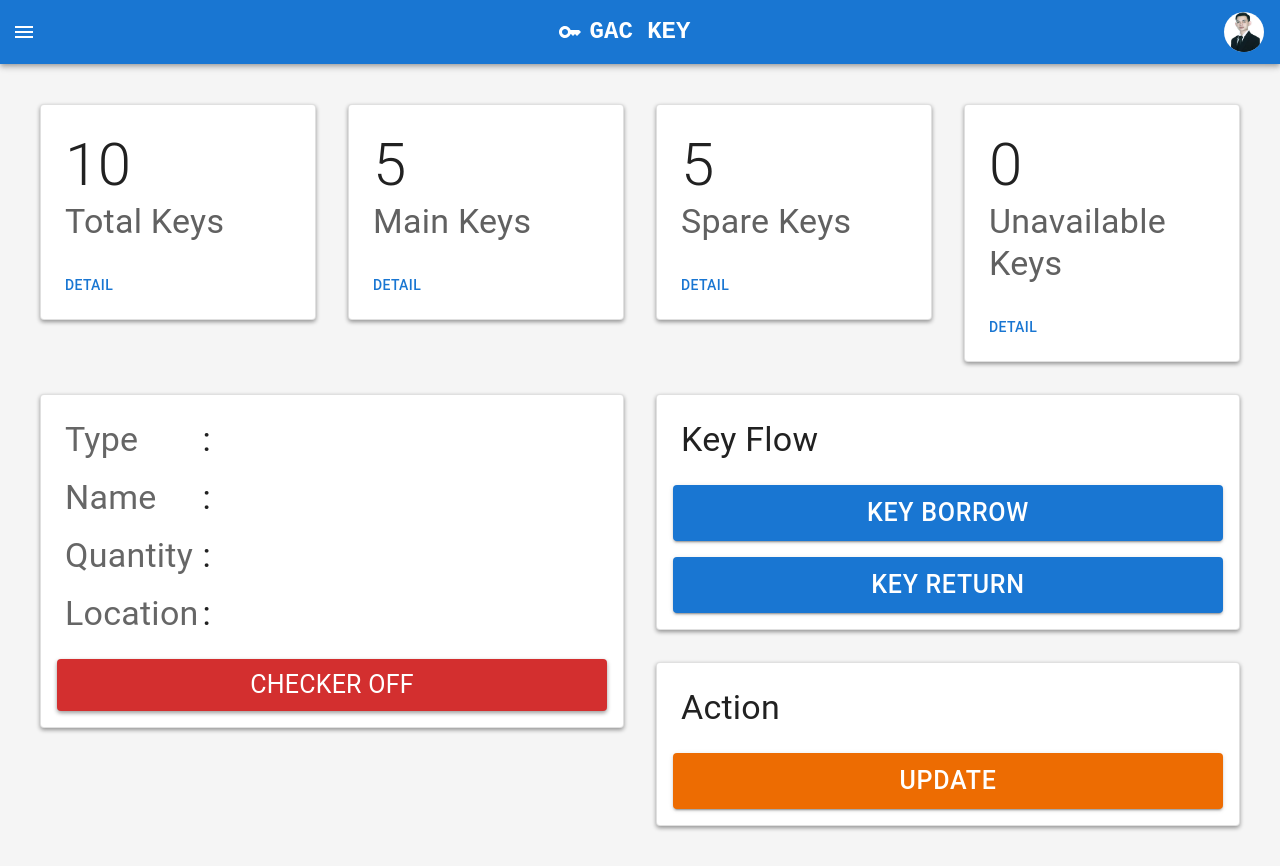
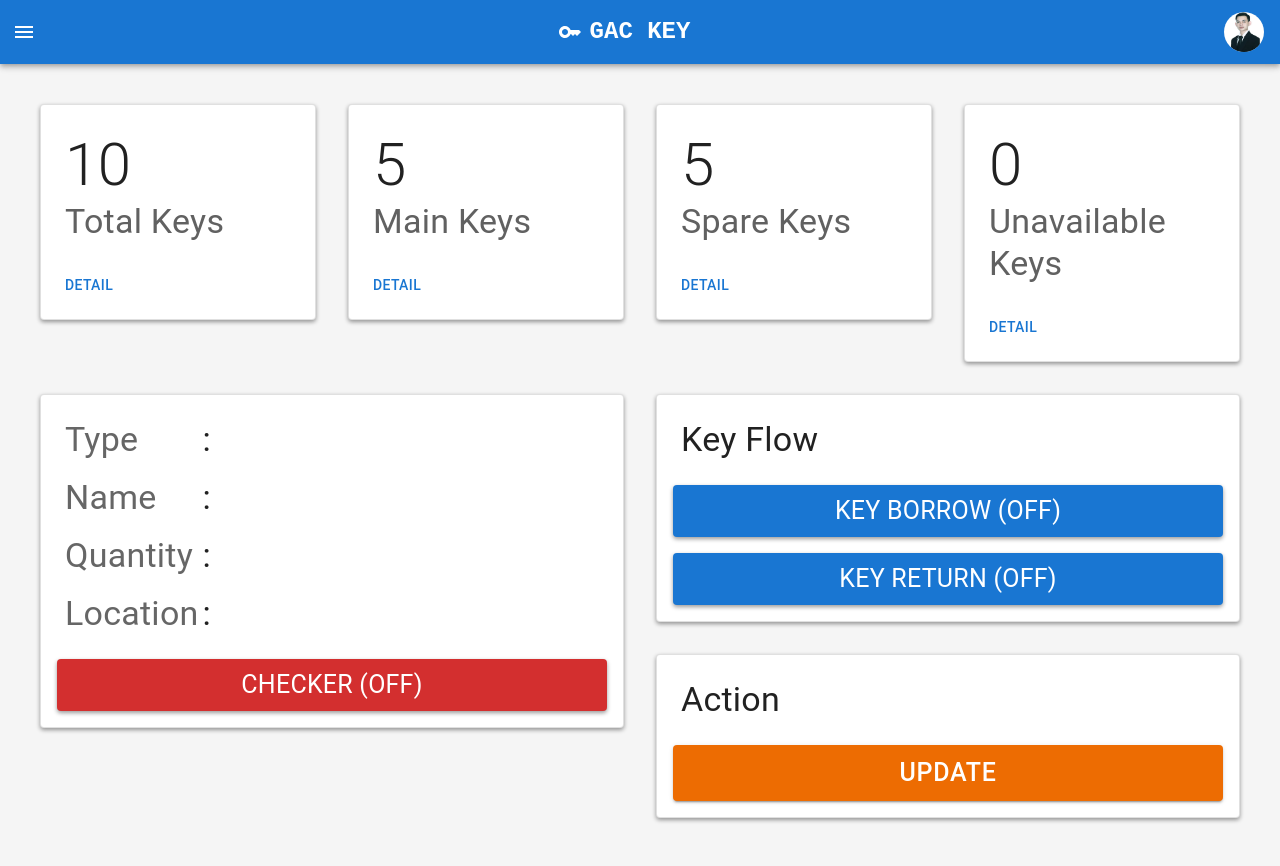
Before and after one commit to bimabca23/gac-key, a React (Create React App) app: page / in a window 1280 px wide. Built offline with nearby package versions, Linux system fonts and the light colour scheme.

Commit message:
Update action box logic

```diff
--- a/src/App.tsx
+++ b/src/App.tsx
@@ -1,5 +1,5 @@
 import Navbar from "./components/Navbar";
-import Dashboard from "./pages/Dash";
+import Dashboard from "./pages/Dashboard";
 import "./styles.css";
 
 export default function App() {
--- a/src/components/ActionBox.tsx
+++ b/src/components/ActionBox.tsx
@@ -1,12 +1,73 @@
-import { Button } from "@mui/material";
+import { Button, FormLabel, TextField, colors } from "@mui/material";
 import Box from "@mui/material/Box";
 import Card from "@mui/material/Card";
 import CardActions from "@mui/material/CardActions";
 import CardContent from "@mui/material/CardContent";
 import Typography from "@mui/material/Typography";
-import { Fragment } from "react";
+import { ChangeEvent, Fragment, KeyboardEvent, useState } from "react";
+import { Key } from "../types/key/Key";
 
-export default function ActionBox() {
+export interface Props {
+  keyList: Key[];
+  setKeyList(keyList: Key[]): void;
+}
+
+export default function ActionBox(props: Props) {
+  const [borrow, setBorrow] = useState<boolean>(false);
+  const [rfidBorrow, setRfidBorrow] = useState<string>("");
+  const [return_, setReturn] = useState<boolean>(false);
+  const [rfidReturn, setRfidReturn] = useState<string>("");
+
+  const borrowKey = (rfid: string): void => {
+    props.setKeyList(
+      props.keyList.map((key) =>
+        key.rfid === rfid ? { ...key, status: "Not Available" } : key
+      )
+    );
+  };
+
+  const onChangeBorrow = (
+    e: ChangeEvent<HTMLInputElement | HTMLTextAreaElement>
+  ): void => {
+    setRfidBorrow(e.target.value);
+  };
+
+  const onKeyDownBorrow = (e: KeyboardEvent<HTMLDivElement>): void => {
+    if (e.key === "Enter") {
+      borrowKey(rfidBorrow);
+      setRfidBorrow("");
+    }
+  };
+
+  const onFocusBorrow = (): void => setBorrow(true);
+
+  const onBlurBorrow = (): void => setBorrow(false);
+
+  const returnKey = (rfid: string): void => {
+    props.setKeyList(
+      props.keyList.map((key) =>
+        key.rfid === rfid ? { ...key, status: "Available" } : key
+      )
+    );
+  };
+
+  const onChangeReturn = (
+    e: ChangeEvent<HTMLInputElement | HTMLTextAreaElement>
+  ): void => {
+    setRfidReturn(e.target.value);
+  };
+
+  const onKeyDownReturn = (e: KeyboardEvent<HTMLDivElement>): void => {
+    if (e.key === "Enter") {
+      returnKey(rfidReturn);
+      setRfidReturn("");
+    }
+  };
+
+  const onFocusReturn = (): void => setReturn(true);
+
+  const onBlurReturn = (): void => setReturn(false);
+
   return (
     <Box minWidth={275} width="100%">
       <Card
@@ -18,28 +79,80 @@ export default function ActionBox() {
             <Typography variant="h4">Key Flow</Typography>
           </CardContent>
           <CardActions>
-            <Button
+            <FormLabel
+              htmlFor="rfid-borrow"
               sx={{
                 width: "100%",
                 fontSize: 25,
+                backgroundColor: borrow ? colors.green[700] : colors.blue[700],
+                py: 1,
+                borderRadius: 1,
+                textAlign: "center",
+                color: "white",
+                cursor: "pointer",
+                boxShadow: "0px 2px 4px rgba(0,0,0,0.4)",
+                animation: borrow ? "ping 1s infinite" : "none",
+                "@keyframes ping": {
+                  "0%": { transform: "scale(1)", opacity: 1 },
+                  "50%": { transform: "scale(1.01)", opacity: 0.75 },
+                  "100%": { transform: "scale(1)", opacity: 1 },
+                },
               }}
-              variant="contained"
-              color="primary"
+              onClick={() => setBorrow(!borrow)}
             >
-              Key Borrow
-            </Button>
+              KEY BORROW ({borrow ? "ON" : "OFF"})
+            </FormLabel>
+            <TextField
+              value={rfidBorrow}
+              id="rfid-borrow"
+              size="small"
+              onChange={onChangeBorrow}
+              onKeyDown={onKeyDownBorrow}
+              onFocus={onFocusBorrow}
+              onBlur={onBlurBorrow}
+              sx={{
+                position: "absolute",
+                left: -1000,
+              }}
+            />
           </CardActions>
           <CardActions>
-            <Button
+            <FormLabel
+              htmlFor="rfid-return"
               sx={{
                 width: "100%",
                 fontSize: 25,
+                backgroundColor: return_ ? colors.green[700] : colors.blue[700],
+                py: 1,
+                borderRadius: 1,
+                textAlign: "center",
+                color: "white",
+                cursor: "pointer",
+                boxShadow: "0px 2px 4px rgba(0,0,0,0.4)",
+                animation: return_ ? "ping 1s infinite" : "none",
+                "@keyframes ping": {
+                  "0%": { transform: "scale(1)", opacity: 1 },
+                  "50%": { transform: "scale(1.01)", opacity: 0.75 },
+                  "100%": { transform: "scale(1)", opacity: 1 },
+                },
               }}
-              variant="contained"
-              color="primary"
+              onClick={() => setReturn(!return_)}
             >
-              Key Return
-            </Button>
+              KEY RETURN ({return_ ? "ON" : "OFF"})
+            </FormLabel>
+            <TextField
+              value={rfidReturn}
+              id="rfid-return"
+              size="small"
+              onChange={onChangeReturn}
+              onKeyDown={onKeyDownReturn}
+              onFocus={onFocusReturn}
+              onBlur={onBlurReturn}
+              sx={{
+                position: "absolute",
+                left: -1000,
+              }}
+            />
           </CardActions>
         </Fragment>
       </Card>
--- a/src/components/KeyCheck.tsx
+++ b/src/components/KeyCheck.tsx
@@ -121,7 +121,7 @@ export default function KeyCheck(props: Props) {
           </CardContent>
           <CardActions>
             <FormLabel
-              htmlFor="rfid-field"
+              htmlFor="rfid-check"
               sx={{
                 width: "100%",
                 fontSize: 25,
@@ -141,11 +141,11 @@ export default function KeyCheck(props: Props) {
               }}
               onClick={() => setCheck(!check)}
             >
-              {check ? "CHECKER ON" : "CHECKER OFF"}
+              CHECKER ({check ? "ON" : "OFF"})
             </FormLabel>
             <TextField
               value={rfid}
-              id="rfid-field"
+              id="rfid-check"
               size="small"
               onChange={onChange}
               onKeyDown={onKeyDown}
--- a/src/components/KeyTable.tsx
+++ b/src/components/KeyTable.tsx
@@ -16,14 +16,25 @@ export default function KeyTable(props: Props) {
     <TableContainer component={Paper}>
       <Table sx={{ minWidth: 650 }} aria-label="simple table">
         <TableHead>
-          <TableRow sx={{ "& > *": { fontWeight: "bold" } }}>
-            <TableCell align="center">#</TableCell>
-            <TableCell align="center">RFID</TableCell>
-            <TableCell align="center">Type</TableCell>
-            <TableCell align="center">Name</TableCell>
-            <TableCell align="center">Quantity</TableCell>
-            <TableCell align="center">Location</TableCell>
-            <TableCell align="center">Status</TableCell>
+          <TableRow>
+            <TableCell align="center" sx={{ fontWeight: "bold" }}>
+              #
+            </TableCell>
+            <TableCell align="center" sx={{ fontWeight: "bold" }}>
+              RFID
+            </TableCell>
+            <TableCell align="center" sx={{ fontWeight: "bold" }}>
+              Type
+            </TableCell>
+            <TableCell align="center" sx={{ fontWeight: "bold" }}>
+              Name
+            </TableCell>
+            <TableCell align="center" sx={{ fontWeight: "bold" }}>
+              Quantity
+            </TableCell>
+            <TableCell align="center" sx={{ fontWeight: "bold" }}>
+              Location
+            </TableCell>
           </TableRow>
         </TableHead>
         {props.keyList.length ? (
@@ -39,7 +50,6 @@ export default function KeyTable(props: Props) {
                 <TableCell align="center">{key.name}</TableCell>
                 <TableCell align="center">{key.quantity} Pcs</TableCell>
                 <TableCell align="center">{key.location}</TableCell>
-                <TableCell align="center">{key.status}</TableCell>
               </TableRow>
             ))}
           </TableBody>
@@ -48,7 +58,7 @@ export default function KeyTable(props: Props) {
             <TableRow
               sx={{ "&:last-child td, &:last-child th": { border: 0 } }}
             >
-              <TableCell align="center" colSpan={7}>
+              <TableCell align="center" colSpan={6}>
                 No Data
               </TableCell>
             </TableRow>
--- a/src/pages/Dash.tsx
+++ b/src/pages/Dashboard.tsx
@@ -1,13 +1,13 @@
+import { Modal, SxProps } from "@mui/material";
 import Box from "@mui/material/Box";
 import { useEffect, useState } from "react";
 import ActionBox from "../components/ActionBox";
 import CountCard from "../components/CountCard";
 import KeyCheck from "../components/KeyCheck";
+import KeyTable from "../components/KeyTable";
 import { GetKeysResp } from "../types/key/GetKeysResp";
 import { Key } from "../types/key/Key";
 import { UseCaseFactory, UseCaseFactoryImpl } from "../usecase/UseCaseFactory";
-import { Modal, SxProps } from "@mui/material";
-import KeyTable from "../components/KeyTable";
 
 const modalStyle: SxProps = {
   position: "absolute",
@@ -73,7 +73,7 @@ export default function Dashboard() {
       </Box>
       <Box display={"flex"} flexGrow={0} gap={4} mt={4}>
         <KeyCheck keyList={keyList} />
-        <ActionBox />
+        <ActionBox keyList={keyList} setKeyList={setKeyList} />
       </Box>
       <Modal open={modalTotalKeys} onClose={() => setModalTotalKeys(false)}>
         <Box sx={{ ...modalStyle }}>
```
